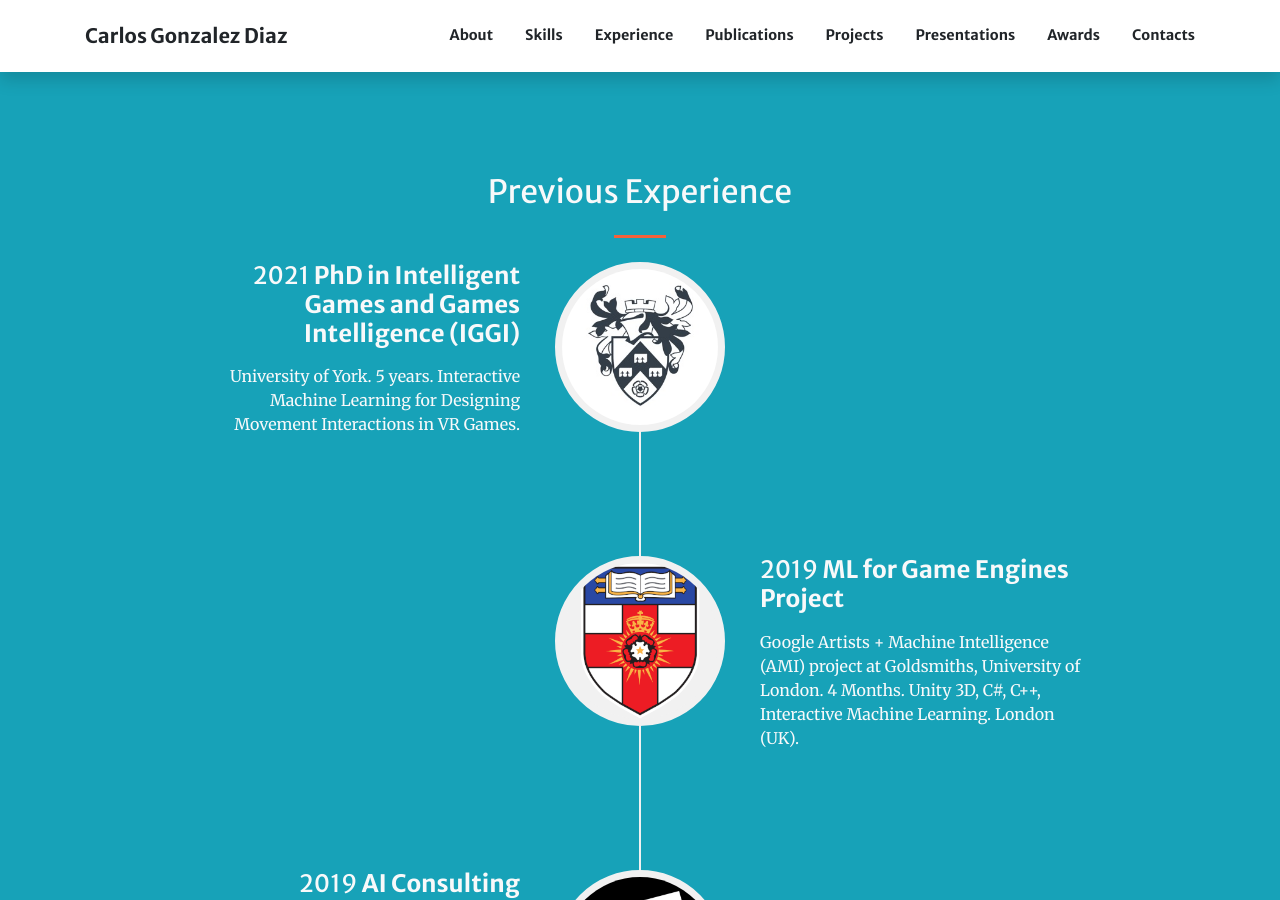
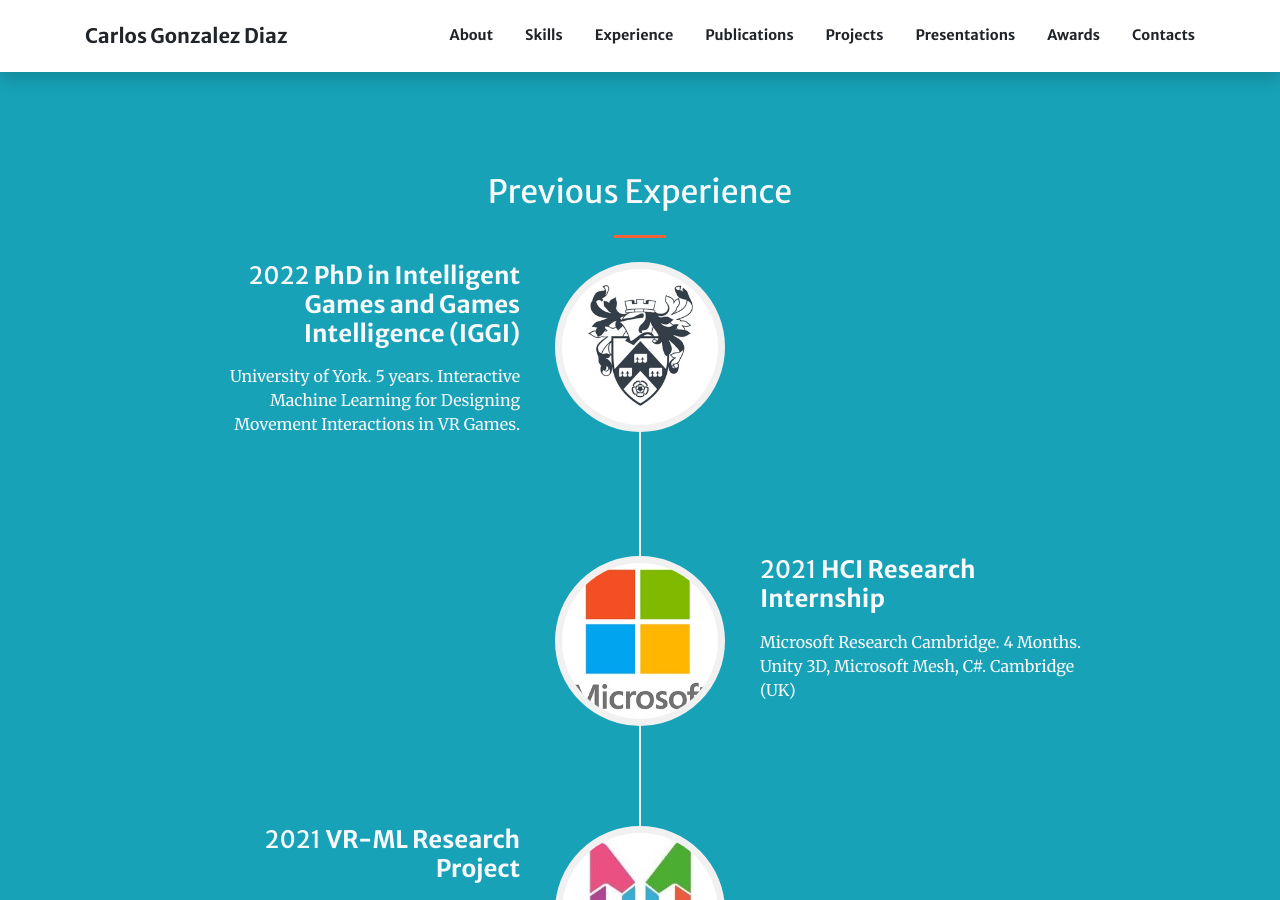
Before and after one commit to carlotes247/carlotes247.github.io, a Jekyll site: the page built from index.md, in a window 1280 px wide and 900 px high, scrolled down 2579 px. Built offline with Jekyll 4.4.1, drawn with Linux system fonts in a browser that asks for light colours; nearby versions of some CDN libraries; some of the changed text lies outside the part shown.

Commit message:
Update index.md
Added ms internship and musemio

```diff
--- a/index.md
+++ b/index.md
@@ -91,10 +91,22 @@ sections:
     actions:
       - image: assets/img/logos/UoYork.jpg
         title: >+
-          2021
+          2022
           **PhD in Intelligent Games and Games Intelligence (IGGI)**
         text: >-
             University of York. 5 years. Interactive Machine Learning for Designing Movement Interactions in VR Games.
+      - image: assets/img/logos/ms_logo_small.jpg
+        title: >+
+          2021
+          **HCI Research Internship**
+        text: >-
+            Microsoft Research Cambridge. 4 Months. Unity 3D, Microsoft Mesh, C#. Cambridge (UK)
+      - image: assets/img/logos/musemio_logo.jpg
+        title: >+
+          2021
+          **VR-ML Research Project**
+        text: >-
+            Musemio Limited. 4 Months. Unity 3D, C#, C++, Machine Learning. London (UK)
       - image: assets/img/logos/GS_UoL.png
         title: >+
           2019
```
Also changed, not shown: other parts of index.md (+1 -1 lines).
